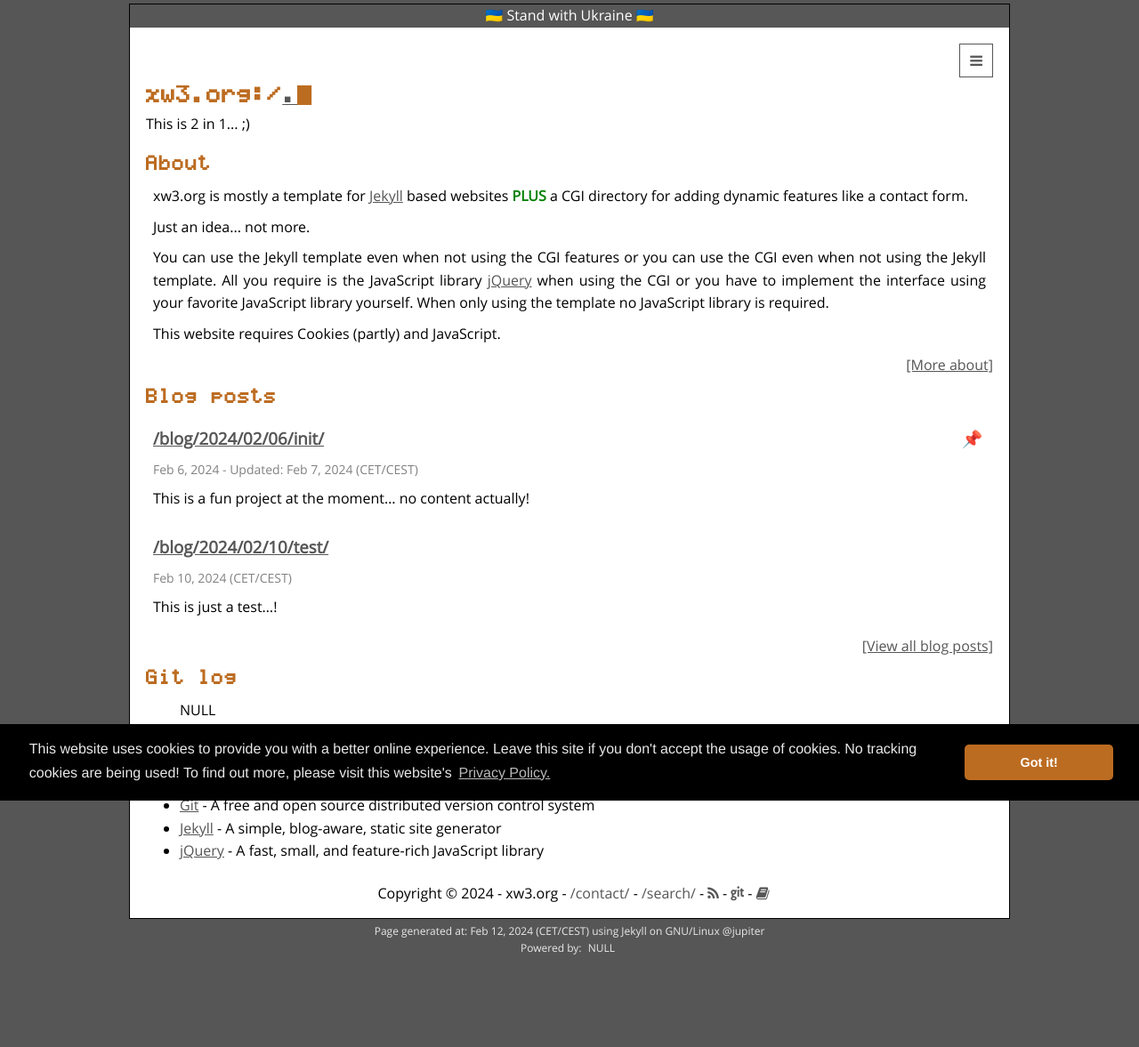
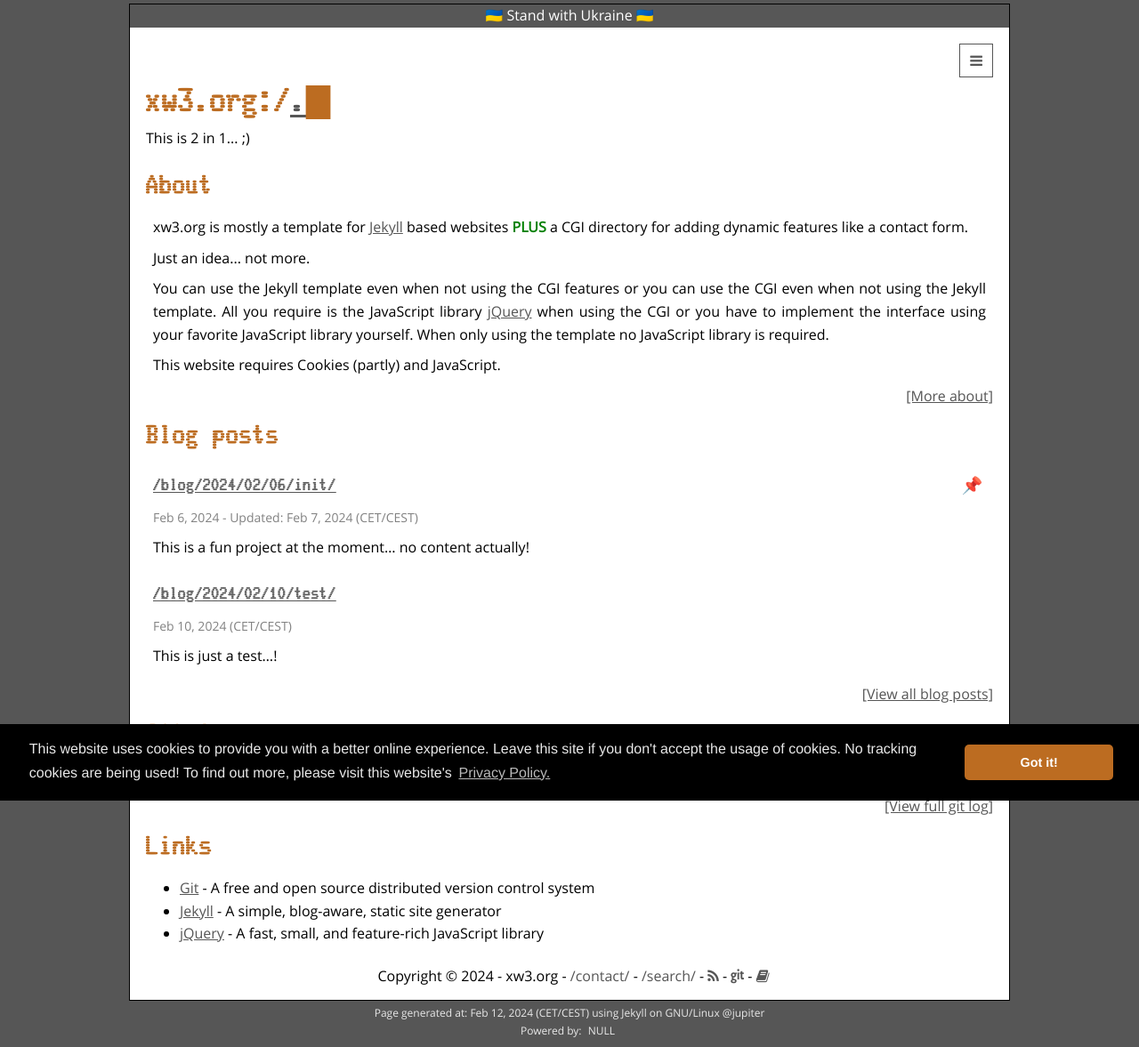
Before and after one commit to hanez/xw3, a Jekyll site: the page built from index.html, in a window 1280 px wide. Shown: the whole page at 89% size. Built offline with Jekyll 4.4.1, drawn with Linux system fonts in a browser that asks for light colours; some web fonts are replaced; the list of posts is cut into pages by our own code; before the commit the page ends 1084 px from its top, so only the background shows below that.

Commit message:
Font change.

```diff
--- a/_includes/head.html
+++ b/_includes/head.html
@@ -3,7 +3,7 @@
   <meta name="viewport" content="width=device-width, initial-scale=1">
   <title>{{ site.url_short }}:{{ page.url }} - {{ site.subtitle }}</title>
   <meta name="author" content="{{ site.org }}">
-  <meta name="generator" content="xw3.org">
+  <meta name="generator" content="Jekyll and xw3">
   <meta name="robots" content="index,follow">
   <meta name="revisit-after" content="7 days">
   <meta name="description" content="{% if page.description %}{{ page.description | strip_html | strip_newlines | truncate: 160 }}{% else %}{{ site.description | strip_html | strip_newlines | truncate: 160 }}{% endif %}">
--- a/_sass/_base.scss
+++ b/_sass/_base.scss
@@ -6,11 +6,6 @@
 @font-face {
     font-family: 'ForkAwesome';
     src: url('../fonts/forkawesome-webfont.woff') format('woff');
-}
-
-@font-face {
-    font-family: 'Graph-35-pix';
-    src: url('../fonts/Graph-35-pix.ttf');
 }
 
 @font-face {
@@ -51,12 +46,13 @@ ul, ol, dl, figure,
 
 h1, h2, h3, h4, h5, h6 {
     color: $headline-color;
+    font-family: "Glass-TTY-VT220";
 }
 
 .blinky {
     animation: blinker 4s linear infinite;
     color: #ffffff;
-    font-family: "Graph-35-pix";
+    font-family: "Glass-TTY-VT220";
     font-size: 22px;
     text-decoration: none;
 }
@@ -67,8 +63,7 @@ h1, h2, h3, h4, h5, h6 {
 }
 
 h1 {
-    font-family: "Graph-35-pix";
-    font-size: 22px;
+    font-size: 38px;
 }
 
 #terminal::before {
@@ -95,8 +90,7 @@ h1 {
 }
 
 h2 {
-    font-family: "Graph-35-pix";
-    font-size: 18px;
+    font-size: 30px;
     //padding-bottom: 4px;
     //padding-top: 8px;
     //padding-left: 8px;
```
Also changed, not shown: fonts/Graph-35-pix.ttf (deleted).
